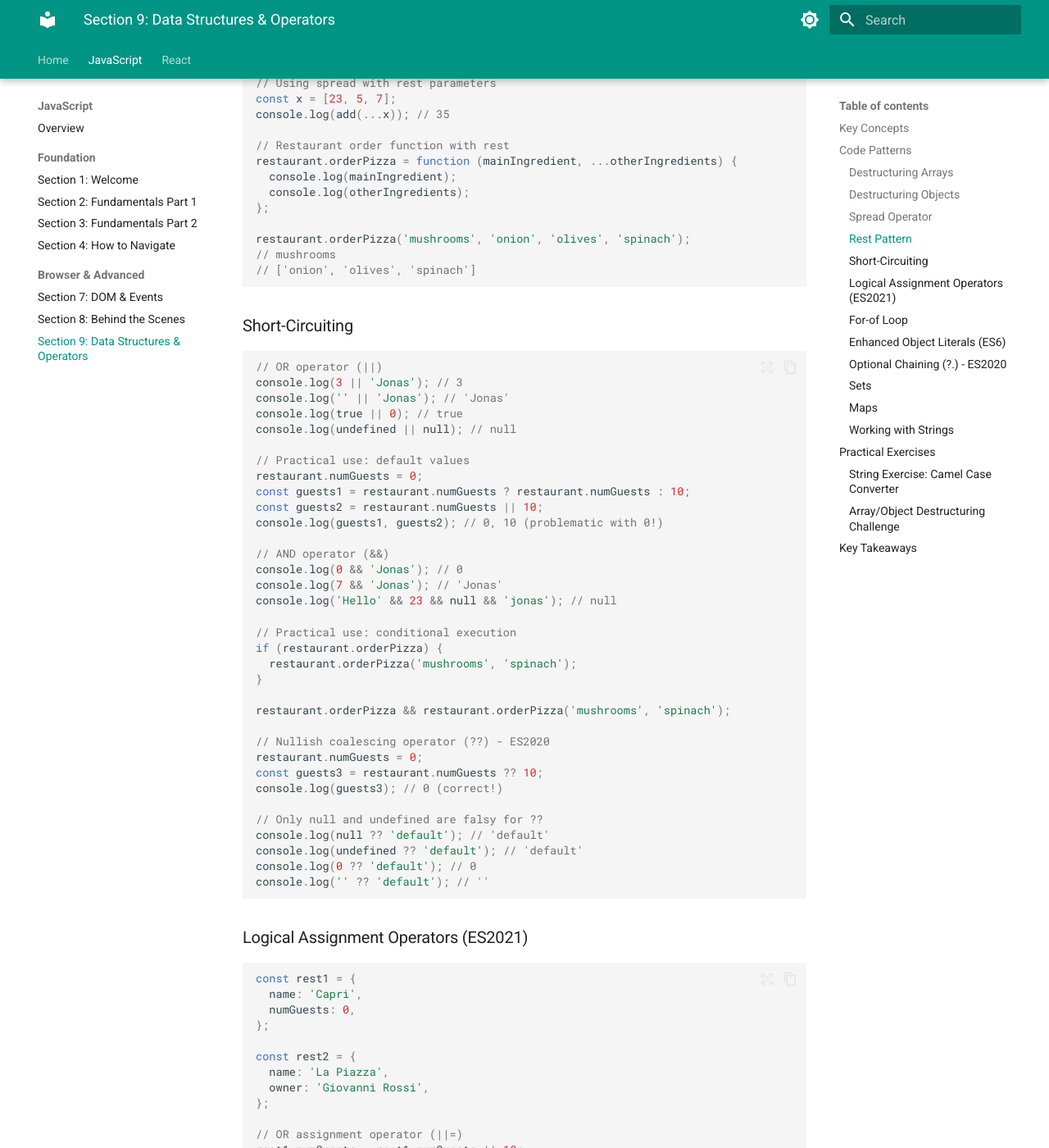
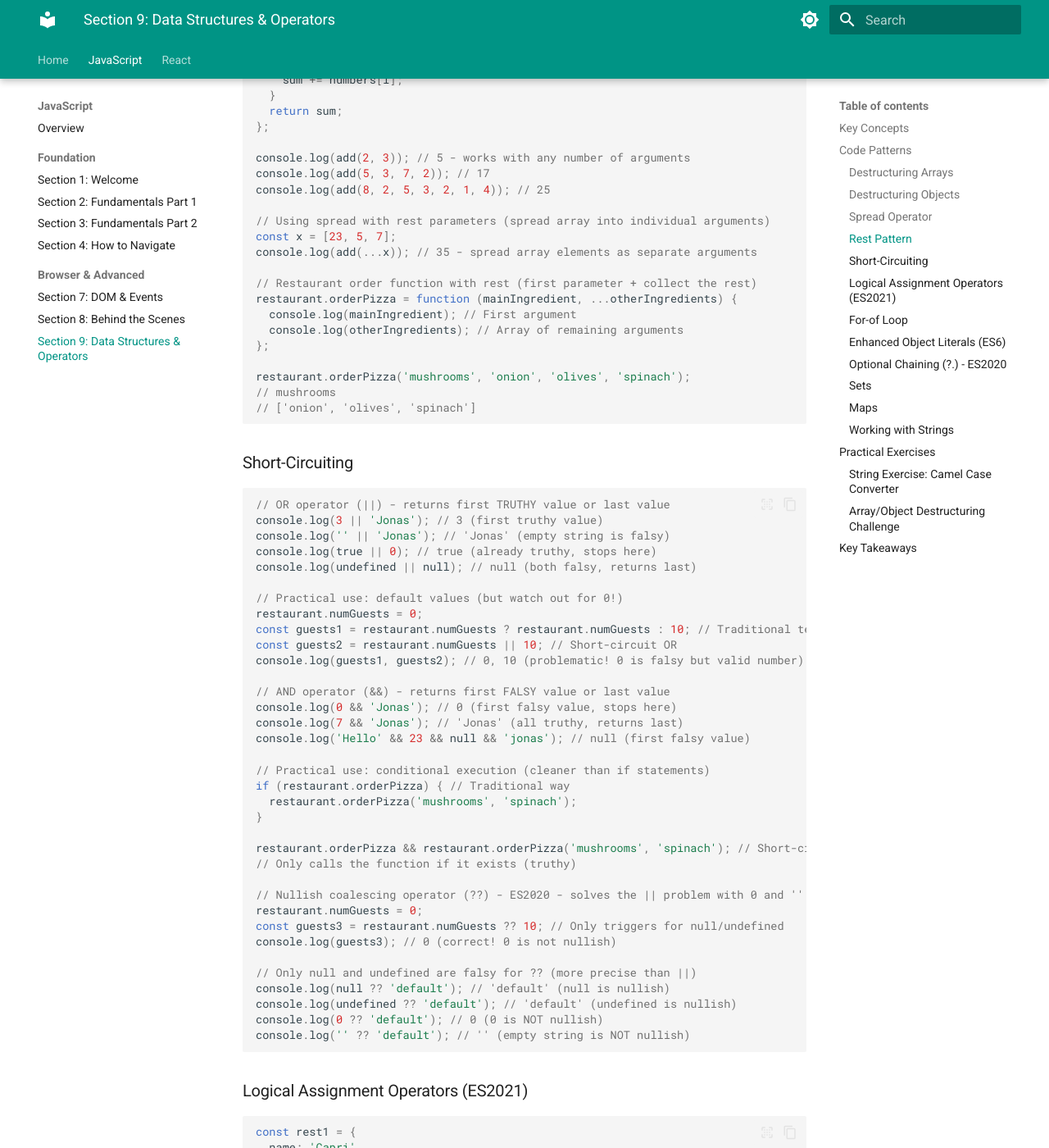
Before and after one commit to Duxaris/notes, an MkDocs documentation site: the page built from docs/javascript/09-data-structures-operators.md, in a window 1280 px wide and 1400 px high, scrolled down 4589 px. Shown: the whole window at 82% size. Built offline with MkDocs 1.6.1 and Material for MkDocs 9.7.7, drawn with Linux system fonts in a browser that asks for light colours; some of the changed text lies outside the part shown.

Commit message:
Enhance JavaScript notes with detailed commentary
- Section 7 (DOM & Events): Add explanations for DOM manipulation, event handling patterns, and performance tips
- Section 8 (Behind the Scenes): Add analogies for execution context, hoisting, scope chain, and this keyword behavior
- Section 9 (Data Structures & Operators): Add commentary for destructuring, spread/rest operators, short-circuiting, and nullish coalescing

Each code example now includes:
- Clear explanations of what happens and why
- Practical insights and best practices
- Mental models and analogies for complex concepts
- Common pitfalls and how to avoid them

````diff
--- a/docs/javascript/09-data-structures-operators.md
+++ b/docs/javascript/09-data-structures-operators.md
@@ -9,6 +9,7 @@
   - **Object destructuring**: `const {name, age} = object`
   - Default values, variable renaming, nested destructuring
   - Swapping variables, function parameters
+  - **Why useful**: Cleaner code, less repetition, easier data extraction from complex structures
 
 - **Spread Operator (...)**
 
@@ -17,6 +18,7 @@
   - **Object spreading**: `{...obj1, ...obj2}`
   - Function arguments, copying arrays/objects
   - Since ES2018: works with objects too
+  - **Mental model**: Like unpacking a suitcase - takes everything out and spreads it
 
 - **Rest Pattern (...)**
 
@@ -24,46 +26,49 @@
   - **Rest in destructuring**: `const [a, ...others] = array`
   - **Rest parameters**: `function(...args)`
   - Always last element, opposite of spread
+  - **Memory trick**: REST = collect the REST of the elements
 
 - **Short-Circuiting (&& and ||)**
 
-  - **OR (||)**: Returns first truthy value or last value
-  - **AND (&&)**: Returns first falsy value or last value
-  - **Nullish Coalescing (??)**: Only null/undefined are falsy
+  - **OR (||)**: Returns first truthy value or last value (great for default values)
+  - **AND (&&)**: Returns first falsy value or last value (perfect for conditional execution)
+  - **Nullish Coalescing (??)**: Only null/undefined are falsy (more precise than ||)
   - Useful for default values and conditional execution
+  - **Performance benefit**: Stops evaluating as soon as result is determined
 
 - **Sets and Maps**
-  - **Set**: Collection of unique values
-  - **Map**: Key-value pairs with any data type as keys
+  - **Set**: Collection of unique values (like a bag that automatically removes duplicates)
+  - **Map**: Key-value pairs with any data type as keys (more flexible than objects)
   - Methods: add, delete, has, clear, size
   - Iteration with for-of loops
+  - **When to use**: Sets for uniqueness, Maps when you need non-string keys or ordered data
 
 ## Code Patterns
 
 ### Destructuring Arrays
 
 ```js
-// Basic array destructuring
+// Basic array destructuring - extract values by position
 const arr = [2, 3, 4];
-const [x, y, z] = arr;
+const [x, y, z] = arr; // x gets first, y gets second, z gets third
 console.log(x, y, z); // 2, 3, 4
 
-// Skipping elements
-const [first, , third] = arr;
+// Skipping elements - use empty space for elements you don't need
+const [first, , third] = arr; // Skip the middle element
 console.log(first, third); // 2, 4
 
-// Default values
-const [p = 1, q = 1, r = 1] = [8, 9];
+// Default values - fallback if array doesn't have enough elements
+const [p = 1, q = 1, r = 1] = [8, 9]; // r gets default value since only 2 elements
 console.log(p, q, r); // 8, 9, 1
 
-// Switching variables
+// Switching variables - elegant way to swap values
 let [main, secondary] = ['Italian', 'Spanish'];
-[main, secondary] = [secondary, main];
+[main, secondary] = [secondary, main]; // No temp variable needed!
 console.log(main, secondary); // Spanish, Italian
 
-// Nested destructuring
+// Nested destructuring - destructure arrays inside arrays
 const nested = [2, 4, [5, 6]];
-const [i, , [j, k]] = nested;
+const [i, , [j, k]] = nested; // Go deeper into the nested array
 console.log(i, j, k); // 2, 5, 6
 
 // Restaurant example
@@ -142,25 +147,25 @@
 ### Spread Operator
 
 ```js
-// Array spreading
+// Array spreading - unpack array elements
 const arr = [7, 8, 9];
-const badNewArr = [1, 2, arr[0], arr[1], arr[2]]; // Manual way
-const newArr = [1, 2, ...arr]; // Spread operator
+const badNewArr = [1, 2, arr[0], arr[1], arr[2]]; // Manual way (tedious!)
+const newArr = [1, 2, ...arr]; // Spread operator - much cleaner!
 console.log(newArr); // [1, 2, 7, 8, 9]
 
-// Copying arrays
-const mainMenuCopy = [...restaurant.mainMenu];
+// Copying arrays - creates a shallow copy, not a reference
+const mainMenuCopy = [...restaurant.mainMenu]; // Safe to modify without affecting original
 
-// Joining arrays
+// Joining arrays - combine multiple arrays elegantly
 const menu = [...restaurant.starterMenu, ...restaurant.mainMenu];
-console.log(menu);
+console.log(menu); // All menu items in one array
 
-// Iterables: arrays, strings, maps, sets. NOT objects
+// Iterables: arrays, strings, maps, sets. NOT objects (until ES2018)
 const str = 'Jonas';
-const letters = [...str, ' ', 'S.'];
+const letters = [...str, ' ', 'S.']; // Spread string into individual characters
 console.log(letters); // ['J', 'o', 'n', 'a', 's', ' ', 'S.']
 
-// Real-world example: function arguments
+// Real-world example: function arguments (spread array into parameters)
 const ingredients = [
   prompt("Let's make pasta! Ingredient 1?"),
   prompt('Ingredient 2?'),
@@ -197,12 +202,12 @@
 ];
 console.log(pizza, risotto, otherFood);
 
-// Rest in objects
+// Rest in objects (collect remaining properties)
 const { sat, ...weekdays } = restaurant.openingHours;
-console.log(weekdays);
+console.log(weekdays); // All days except Saturday
 
-// Rest parameters in functions
-const add = function (...numbers) {
+// Rest parameters in functions (variable number of arguments)
+const add = function (...numbers) { // Collect all arguments into an array
   let sum = 0;
   for (let i = 0; i < numbers.length; i++) {
     sum += numbers[i];
@@ -210,18 +215,18 @@
   return sum;
 };
 
-console.log(add(2, 3)); // 5
+console.log(add(2, 3)); // 5 - works with any number of arguments
 console.log(add(5, 3, 7, 2)); // 17
 console.log(add(8, 2, 5, 3, 2, 1, 4)); // 25
 
-// Using spread with rest parameters
+// Using spread with rest parameters (spread array into individual arguments)
 const x = [23, 5, 7];
-console.log(add(...x)); // 35
+console.log(add(...x)); // 35 - spread array elements as separate arguments
 
-// Restaurant order function with rest
+// Restaurant order function with rest (first parameter + collect the rest)
 restaurant.orderPizza = function (mainIngredient, ...otherIngredients) {
-  console.log(mainIngredient);
-  console.log(otherIngredients);
+  console.log(mainIngredient); // First argument
+  console.log(otherIngredients); // Array of remaining arguments
 };
 
 restaurant.orderPizza('mushrooms', 'onion', 'olives', 'spinach');
@@ -232,40 +237,41 @@
 ### Short-Circuiting
 
 ```js
-// OR operator (||)
-console.log(3 || 'Jonas'); // 3
-console.log('' || 'Jonas'); // 'Jonas'
-console.log(true || 0); // true
-console.log(undefined || null); // null
+// OR operator (||) - returns first TRUTHY value or last value
+console.log(3 || 'Jonas'); // 3 (first truthy value)
+console.log('' || 'Jonas'); // 'Jonas' (empty string is falsy)
+console.log(true || 0); // true (already truthy, stops here)
+console.log(undefined || null); // null (both falsy, returns last)
 
-// Practical use: default values
+// Practical use: default values (but watch out for 0!)
 restaurant.numGuests = 0;
-const guests1 = restaurant.numGuests ? restaurant.numGuests : 10;
-const guests2 = restaurant.numGuests || 10;
-console.log(guests1, guests2); // 0, 10 (problematic with 0!)
+const guests1 = restaurant.numGuests ? restaurant.numGuests : 10; // Traditional ternary
+const guests2 = restaurant.numGuests || 10; // Short-circuit OR
+console.log(guests1, guests2); // 0, 10 (problematic! 0 is falsy but valid number)
 
-// AND operator (&&)
-console.log(0 && 'Jonas'); // 0
-console.log(7 && 'Jonas'); // 'Jonas'
-console.log('Hello' && 23 && null && 'jonas'); // null
+// AND operator (&&) - returns first FALSY value or last value
+console.log(0 && 'Jonas'); // 0 (first falsy value, stops here)
+console.log(7 && 'Jonas'); // 'Jonas' (all truthy, returns last)
+console.log('Hello' && 23 && null && 'jonas'); // null (first falsy value)
 
-// Practical use: conditional execution
-if (restaurant.orderPizza) {
+// Practical use: conditional execution (cleaner than if statements)
+if (restaurant.orderPizza) { // Traditional way
   restaurant.orderPizza('mushrooms', 'spinach');
 }
 
-restaurant.orderPizza && restaurant.orderPizza('mushrooms', 'spinach');
+restaurant.orderPizza && restaurant.orderPizza('mushrooms', 'spinach'); // Short-circuit way
+// Only calls the function if it exists (truthy)
 
-// Nullish coalescing operator (??) - ES2020
+// Nullish coalescing operator (??) - ES2020 - solves the || problem with 0 and ''
 restaurant.numGuests = 0;
-const guests3 = restaurant.numGuests ?? 10;
-console.log(guests3); // 0 (correct!)
+const guests3 = restaurant.numGuests ?? 10; // Only triggers for null/undefined
+console.log(guests3); // 0 (correct! 0 is not nullish)
 
-// Only null and undefined are falsy for ??
-console.log(null ?? 'default'); // 'default'
-console.log(undefined ?? 'default'); // 'default'
-console.log(0 ?? 'default'); // 0
-console.log('' ?? 'default'); // ''
+// Only null and undefined are falsy for ?? (more precise than ||)
+console.log(null ?? 'default'); // 'default' (null is nullish)
+console.log(undefined ?? 'default'); // 'default' (undefined is nullish)
+console.log(0 ?? 'default'); // 0 (0 is NOT nullish)
+console.log('' ?? 'default'); // '' (empty string is NOT nullish)
 ```
 
 ### Logical Assignment Operators (ES2021)
@@ -273,17 +279,18 @@
 ```js
 const rest1 = {
   name: 'Capri',
-  numGuests: 0,
+  numGuests: 0, // This is a valid value, not missing!
 };
 
 const rest2 = {
   name: 'La Piazza',
   owner: 'Giovanni Rossi',
+  // numGuests is missing (undefined)
 };
 
-// OR assignment operator (||=)
-rest1.numGuests = rest1.numGuests || 10;
-rest2.numGuests = rest2.numGuests || 10;
+// OR assignment operator (||=) - assigns if current value is falsy
+rest1.numGuests = rest1.numGuests || 10; // Problem: 0 becomes 10!
+rest2.numGuests = rest2.numGuests || 10; // Good: undefined becomes 10
 
 // Same as:
 rest1.numGuests ||= 10;
````
Also changed, not shown: docs/javascript/07-dom-and-events.md (+39 -35 lines), docs/javascript/08-behind-the-scenes.md (+48 -38 lines).
